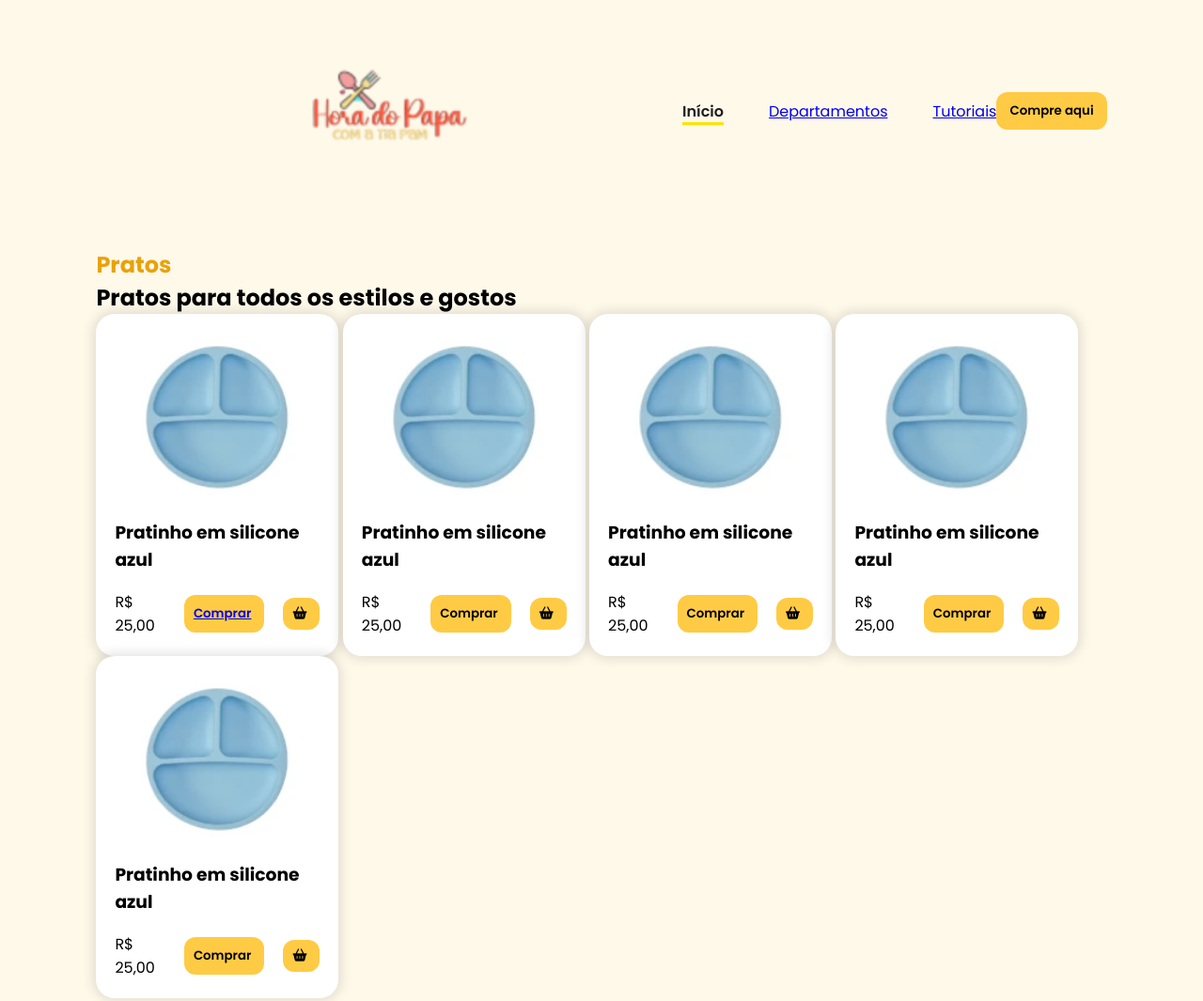
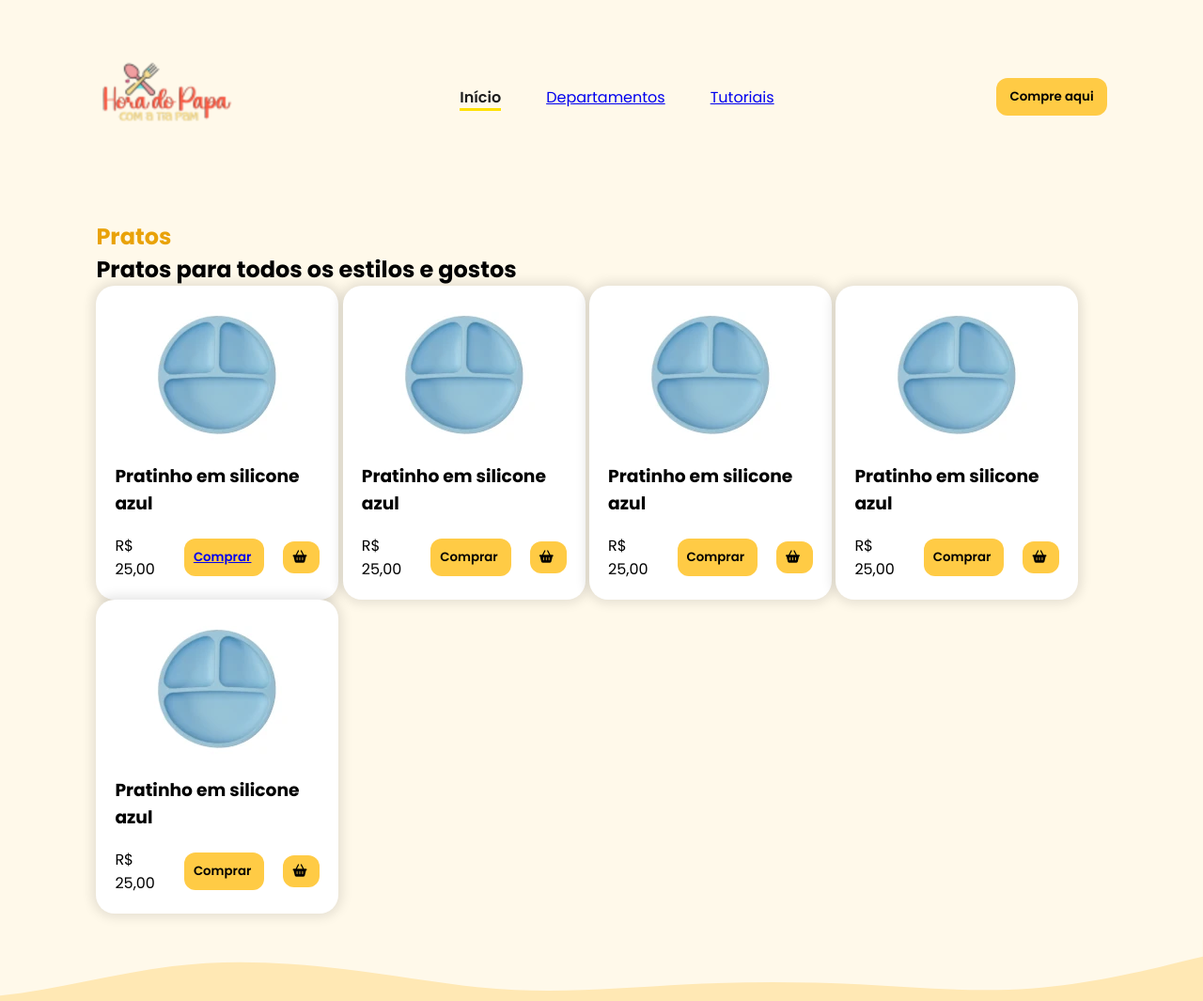
Before and after one commit to Willian2504/hora-do-papa, a website: page pratos.html in a window 1280 px wide. Shown: the top 1065 px of the page at 94% size. Drawn offline with nearby package versions, Linux system fonts and the light colour scheme.

Commit message:
conserto
consertei

```diff
--- a/src/styles/footer.css
+++ b/src/styles/footer.css
@@ -10,7 +10,7 @@
 }
 
 #copyright{
-    color: var(--color-neutral-1)
+    color: var(--color-neutral-1);
     font-weight: 500;
 }
 
--- a/src/styles/header.css
+++ b/src/styles/header.css
@@ -6,6 +6,11 @@
     background-color: var(--color-primary-1);
     z-index: 3;
 }
+
+#nav-logo{
+    margin: 0 ;
+}
+
 #navbar{
     width: 100%;
     display: flex;
--- a/src/styles/login.css
+++ b/src/styles/login.css
@@ -1,9 +1,9 @@
-img{
+/*img{
     display: flex;
     height: 180px;
     width: 180px;
     margin: 0 auto;
-}
+}*/
 
 .principal{
     background-color: var(--color-primary-1);
```
Also changed, not shown: index.html (+1 -1 lines).
